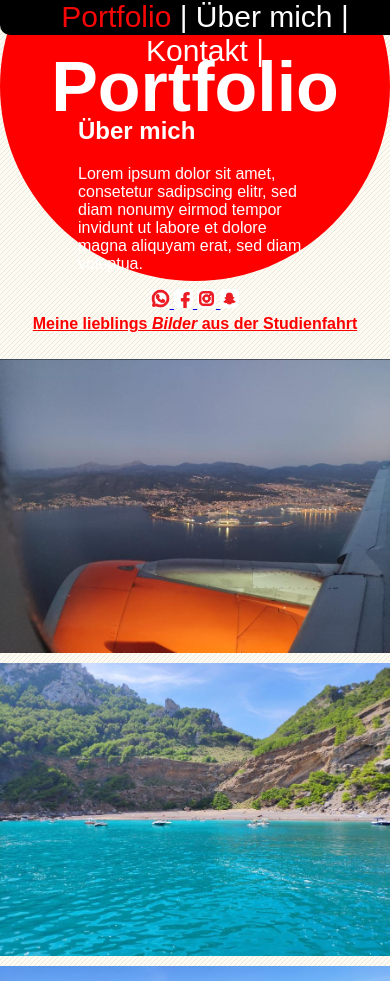
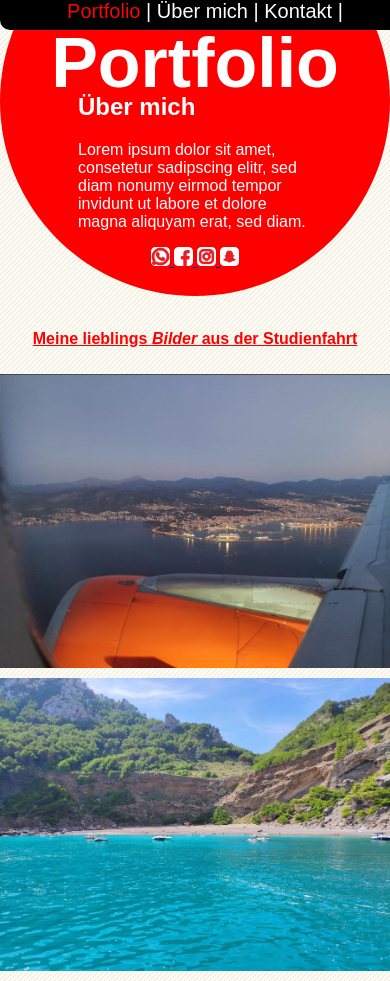
Before and after one commit to NikitaGae/GIS_WiSe2020, a plain HTML site: page Aufgabe1.4/index.html in a window 390 px wide. Shown: the top 981 px of the page. Drawn offline with Linux system fonts and the light colour scheme.

Commit message:
HandyBugFix

```diff
--- a/Aufgabe1.4/index.html
+++ b/Aufgabe1.4/index.html
@@ -28,7 +28,7 @@
         <div id="text">
             <h2 id="ueberMich">Über mich</h2>
             <p id="lorem">Lorem ipsum dolor sit amet, consetetur sadipscing elitr, sed diam nonumy eirmod tempor
-                invidunt ut labore et dolore magna aliquyam erat, sed diam voluptua.</p>
+                invidunt ut labore et dolore magna aliquyam erat, sed diam.</p>
             <a href="https://wa.me/491704789589" target="_blank"> <img src="wa.png" alt="Whatsapp"> </a>
             <a href="https://www.facebook.com/nikita.gartner/" target="_blank"> <img src="fb.png" alt="Facebook"> </a>
             <a href="https://www.instagram.com/nikita_gaertner/?hl=de" target="_blank"> <img src="ig.png"
--- a/Aufgabe1.4/style.css
+++ b/Aufgabe1.4/style.css
@@ -190,8 +190,8 @@
         nav{
             text-align: center;
             width: 100%;
-            height: 35px;
-            font-size: 30px;
+            height: 30px;
+            font-size: 20px;
         }
 
         #text{
@@ -209,7 +209,7 @@
             height: 0px;
             width: 100%;
             border-radius: 50%;
-            margin: -45% auto auto auto;
+            margin: -40% auto auto auto;
             color: white;
             padding-bottom: 100%;
             }
@@ -220,7 +220,7 @@
                 }
 
             #portfolio{
-                padding-top: 40%;
+                padding-top: 30%;
                 font-size: 70px;
                 margin-bottom: 40px;
             }
```
Also changed, not shown: Aufgabe1.4/kontakt.html (+1 -1 lines), Aufgabe1.4/michUeber.html (+1 -1 lines), Aufgabe1.4/uebermich.html (+1 -1 lines).
